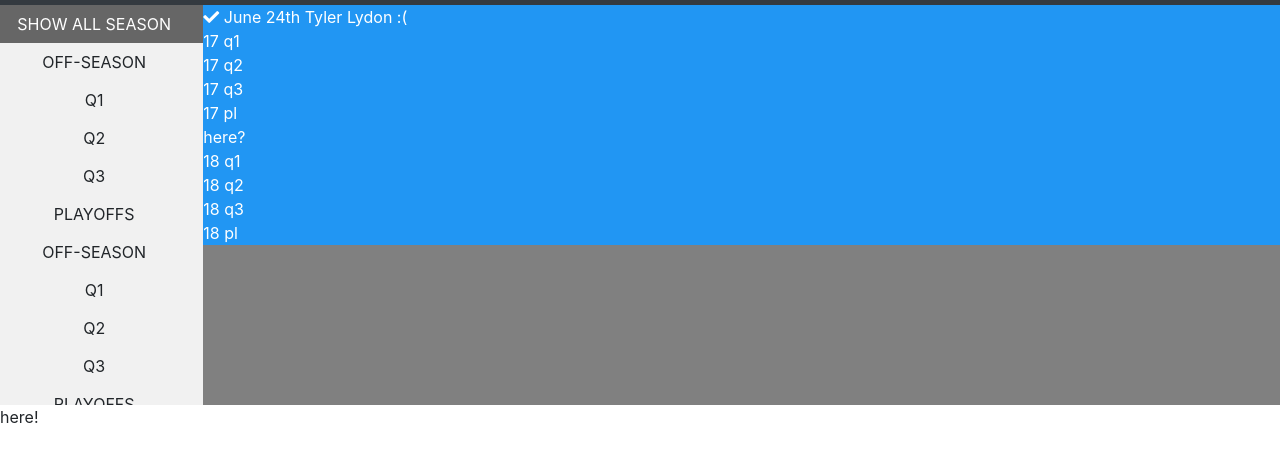
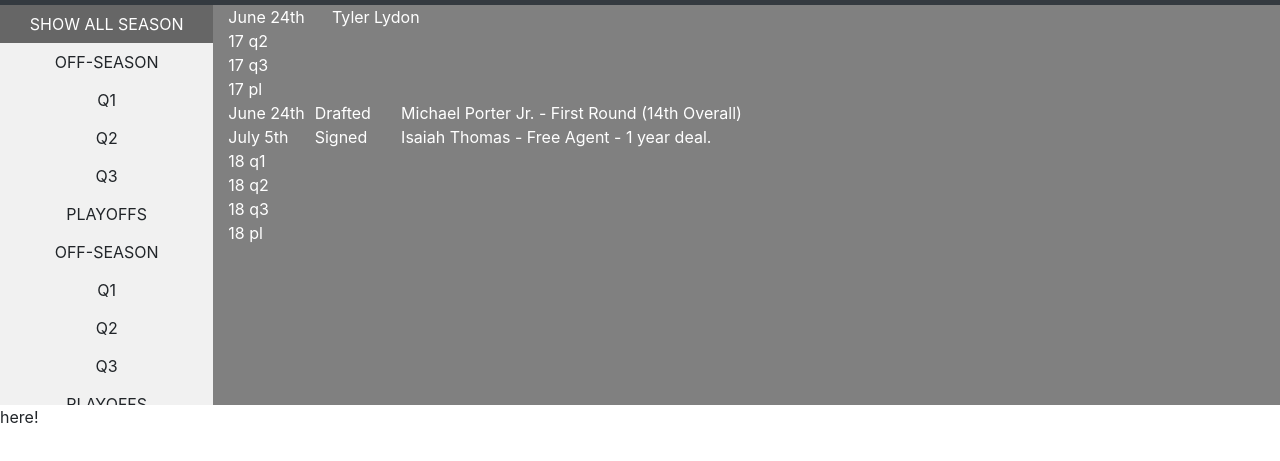
Before and after one commit to bencasalino/dn_hp, a plain HTML site: page index.html in a window 1280 px wide. Shown: the part 51-512 px from the top of the page. Drawn offline with nearby package versions, Linux system fonts and the light colour scheme.

Commit message:
:hankey:

```diff
--- a/css/base.css
+++ b/css/base.css
@@ -7,10 +7,18 @@
 .event-container {
   background-color: gray;
 }
+.container-fluid .row {
+  margin: 0;
+  padding: 0;
+}
+.event-container .row {
+  margin: 0;
+  padding: 0;
+}
 
 .filterDiv {
   /* float: left; */
-  background-color: #2196f3;
+  /* background-color: #2196f3; */
   color: #ffffff;
   width: 100px;
   /* line-height: 100px; */
@@ -58,13 +66,27 @@
   color: white;
 }
 
-.filterDiv .event-icon {
-  display: inline;
+.filterDiv .row {
+  margin: 0;
+  padding: 0;
 }
-.filterDiv .event-date {
-  display: inline;
+.event-item {
+  display: flex;
+  flex-direction: row;
+  width: 100%;
+  /* margin: 0;
+  padding: 0; */
 }
 
-.filterDiv .event-text {
-  display: inline;
+.event-item > .event-date {
+  width: 10%;
+  justify-content: flex-start;
 }
+.event-item > .event-type {
+  width: 10%;
+  justify-content: center;
+}
+.event-item > .event-desc {
+  justify-content: flex-end;
+  width: 100%;
+}
--- a/index.html
+++ b/index.html
@@ -60,29 +60,20 @@
           <div class="filterDiv season-2017-off">
             <div class="event-item">
               <div class="event-icon">
-                <i class="fa fa-check" aria-hidden="true"></i>
+
               </div>
               <div class="event-date">June 24th</div>
-              <div class="event-text">Tyler Lydon :( </div>
+              <div class="event-text">Tyler Lydon </div>
             </div>
           </div>
-          <div class="filterDiv season-2017-q1">17 q1</div>
+          <div class="filterDiv season-2017-q1">
+          </div>
           <div class="filterDiv season-2017-q2">17 q2</div>
           <div class="filterDiv season-2017-q3">17 q3</div>
           <div class="filterDiv season-2017-pl">17 pl</div>
           <!-- 2018 -->
           <div class="filterDiv season-2018-off" id="app">
-            here?
           </div>
-          <!-- <div class="filterDiv season-2018-off"> -->
-          <!-- <div class="event-item">
-              <div class="event-icon">
-                <i class="fa fa-check" aria-hidden="true"></i>
-              </div>
-              <div class="event-date">June 24th</div>
-              <div class="event-text">Micheal Porter Jr. Drafted 14th Overall First Round.</div>
-            </div>
-          </div> -->
           <div class="filterDiv season-2018-q1" id="appTwo">18 q1</div>
           <div class="filterDiv season-2018-q2">18 q2</div>
           <div class="filterDiv season-2018-q3">18 q3</div>
--- a/js/test.js
+++ b/js/test.js
@@ -1,10 +1,38 @@
-var data =
-  '{"name": "mkyong","age": 30,"address": {"streetAddress": "88 8nd Street","city": "New York"},"phoneNumber": [{"type": "home","number": "111 111-1111"},{"type": "fax","number": "222 222-2222"}]}';
+// data
+dn_2018_offSeason = [
+  {
+    event1: [
+      "June 24th ",
+      "Drafted ",
+      "Michael Porter Jr.  - First Round (14th Overall) "
+    ],
+    event2: [
+      "July 5th",
+      "Signed",
+      "Isaiah Thomas - Free Agent - 1 year deal. "
+    ],
+    event3: []
+  }
+];
 
-var json = JSON.parse(data);
+function template(eachEvent) {
+  return `
+  <div class="event-item">
+    <div class="event-date">${eachEvent.event1[0]} </div>
+    <div class="event-type">${eachEvent.event1[1]} </div>
+    <div class="event-desc">${eachEvent.event1[2]} </div>
+  </div>
+  <div class="event-item">
+    <div class="event-date">${eachEvent.event2[0]} </div>
+    <div class="event-type">${eachEvent.event2[1]} </div>
+    <div class="event-desc">${eachEvent.event2[2]} </div>
+  </div>
+  `;
+}
 
-json["name"]; //mkyong
-json.name; //mkyong
+document.getElementById("app").innerHTML = `
+  ${dn_2018_offSeason.map(template).join(" ")}
+`;
 
 //  functions
 
@@ -52,17 +80,3 @@ for (var i = 0; i < btns.length; i++) {
     this.className += " active";
   });
 }
-
-// function petTemplate(pet) {
-//   return `
-//     <div>
-//     <p class="event-icon">${pet.type}</p>
-//     <p class="event-date">${pet.year}</p>
-//       <h2 class="event-text">${pet.eventItem}</h2>
-//     </div>
-//   `;
-// }
-
-// document.getElementsById("#season-2018-off").innerHTML = `
-//   ${petsData.map(petTemplate).join("")}
-// `;
```
Also changed, not shown: js/app.js (added, +8 -0 lines).
